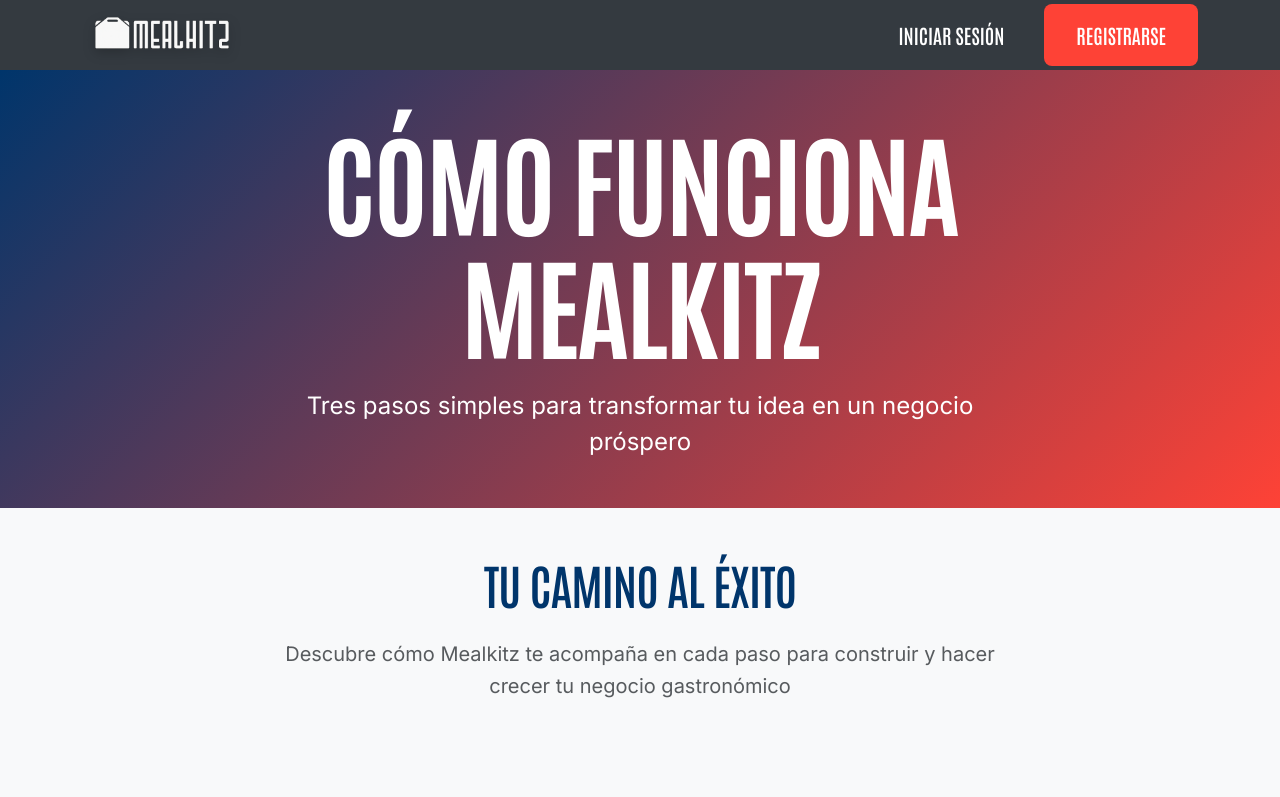
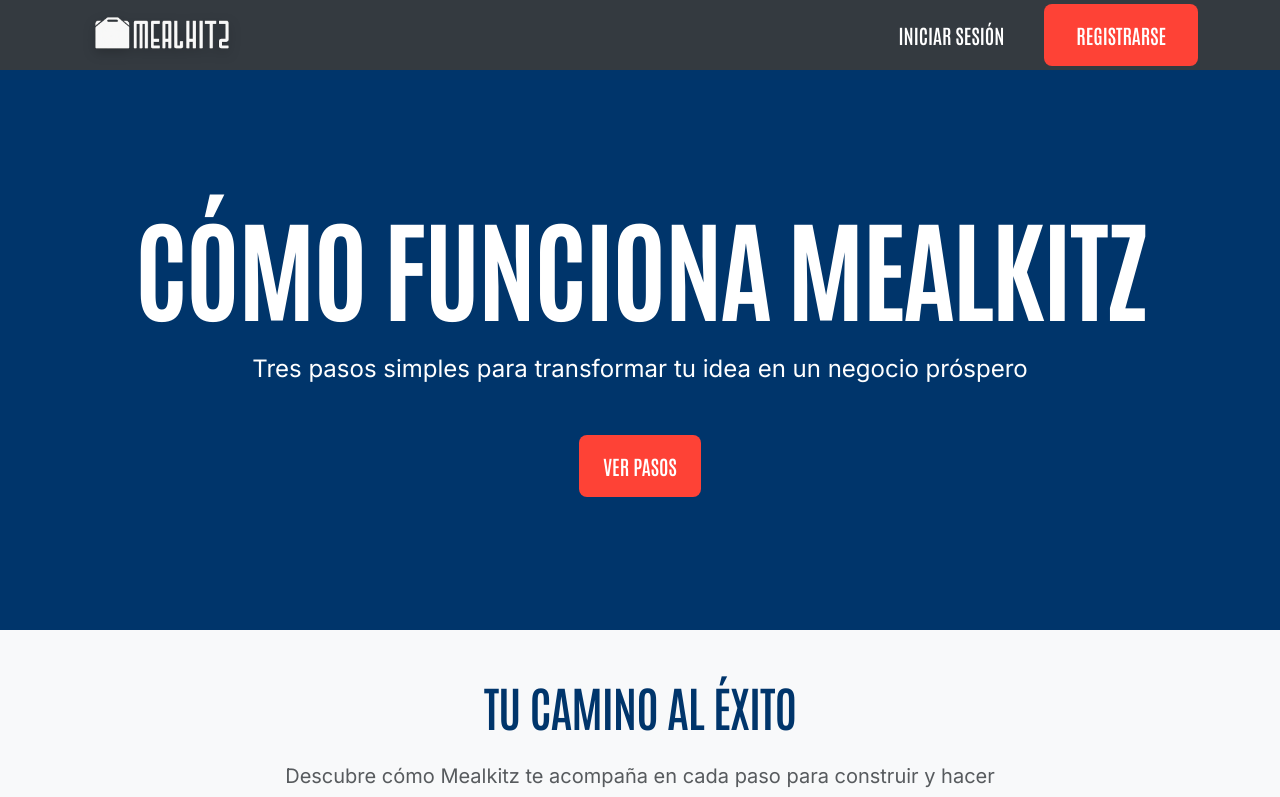
Before and after one commit to KenRoach/mealkitz, a React (Vite) app: page /business-steps in a window 1280 px wide. Shown: the top 797 px of the page. Built offline with nearby package versions, Linux system fonts and the light colour scheme.

Commit message:
Update: BusinessStepsDemo hero section to match landing page styling - same layout, colors, and button design

```diff
--- a/src/pages/BusinessStepsDemo.tsx
+++ b/src/pages/BusinessStepsDemo.tsx
@@ -1,37 +1,43 @@
 import SimpleNavbar from '../components/SimpleNavbar';
 import Footer from '../components/Footer';
 import BusinessStepsAccordion from '../components/BusinessStepsAccordion';
-import { Container, Row, Col } from 'react-bootstrap';
+import { Container, Row, Col, Button } from 'react-bootstrap';
 
 export default function BusinessStepsDemo() {
   return (
     <>
       <SimpleNavbar />
 
-      {/* Hero Section */}
-      <section
-        className="py-5"
+      {/* Hero Section - Matching Landing Page Style */}
+      <Container
+        fluid
+        className="d-flex align-items-center justify-content-center text-center text-white py-5"
         style={{
-          background: 'linear-gradient(135deg, #00356B 0%, #FE4236 100%)',
-          color: 'white'
+          minHeight: '70vh',
+          backgroundColor: 'var(--bs-primary)'
         }}
       >
-        <Container>
-          <Row className="justify-content-center text-center">
-            <Col xs={12} lg={8}>
-              <h1 className="hero-title mb-4">
-                Cómo Funciona Mealkitz
-              </h1>
-              <p className="hero-subtitle mb-0">
-                Tres pasos simples para transformar tu idea en un negocio próspero
-              </p>
-            </Col>
-          </Row>
-        </Container>
-      </section>
+        <div className="px-3 px-md-4">
+          <h1 className="hero-title mb-3 mb-md-4">
+            Cómo Funciona Mealkitz
+          </h1>
+          <p className="hero-subtitle mb-4 mb-md-5">
+            Tres pasos simples para transformar tu idea en un negocio próspero
+          </p>
+          <div className="d-flex justify-content-center">
+            <Button
+              variant="secondary"
+              className="hero-btn px-4 py-3"
+              onClick={() => document.getElementById('business-steps')?.scrollIntoView({ behavior: 'smooth' })}
+            >
+              Ver Pasos
+            </Button>
+          </div>
+        </div>
+      </Container>
 
       {/* Business Steps Accordion */}
-      <section className="py-5" style={{ backgroundColor: '#f8f9fa' }}>
+      <section id="business-steps" className="py-5" style={{ backgroundColor: '#f8f9fa' }}>
         <Container>
           <Row className="justify-content-center text-center mb-5">
             <Col xs={12} lg={8}>
@@ -60,7 +66,7 @@
                 Únete a la lista de espera y sé de los primeros en acceder a la plataforma completa de Mealkitz
               </p>
               <a
-                href="https://wa.me/50760000000?text=Hola%2C%20quiero%20unirme%20a%20la%20lista%20de%20espera%20de%20Mealkitz"
+                href="https://wa.me/50761008249?text=Hola%2C%20quiero%20unirme%20a%20la%20lista%20de%20espera%20de%20Mealkitz"
                 className="btn btn-primary btn-lg"
                 target="_blank"
                 rel="noopener noreferrer"
```
